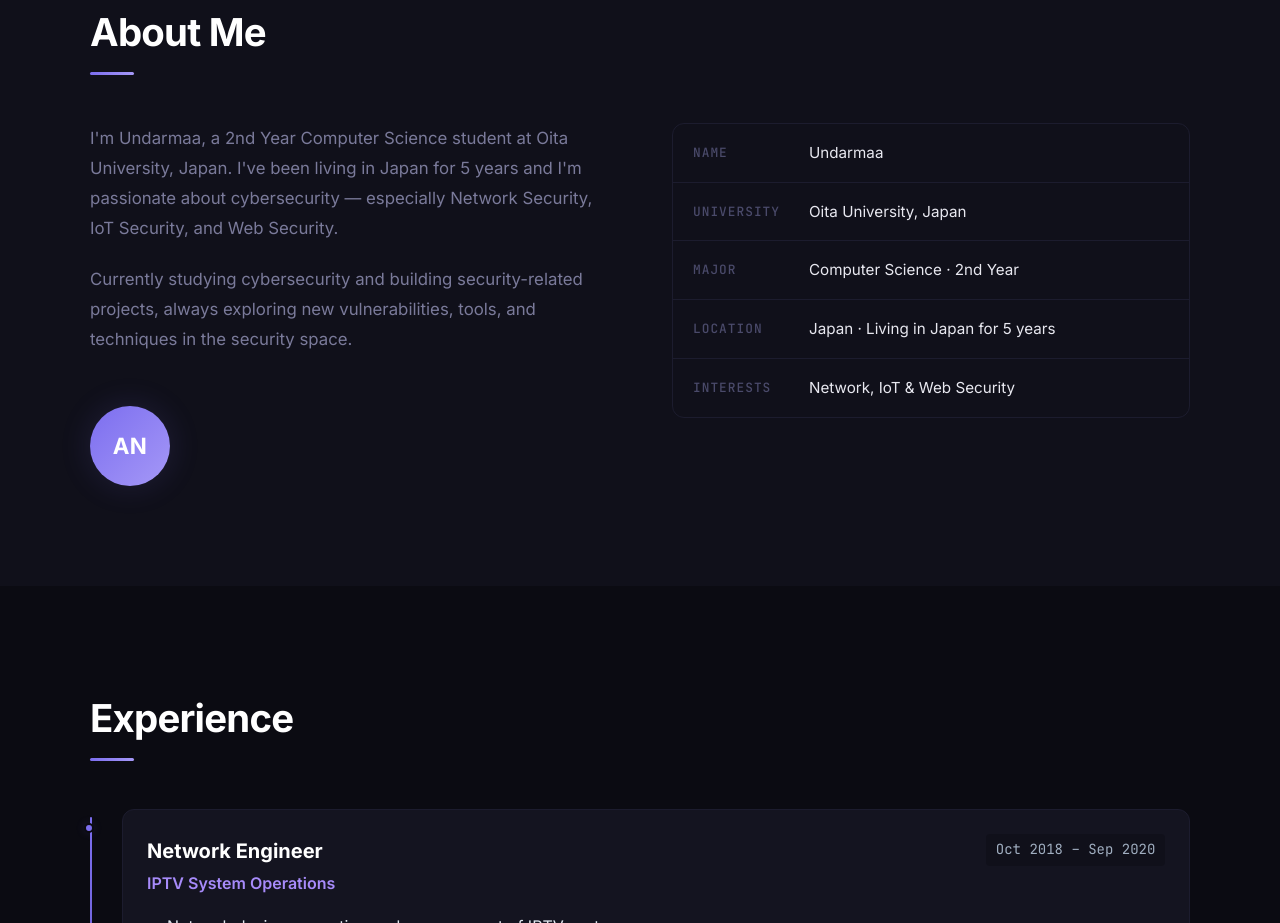
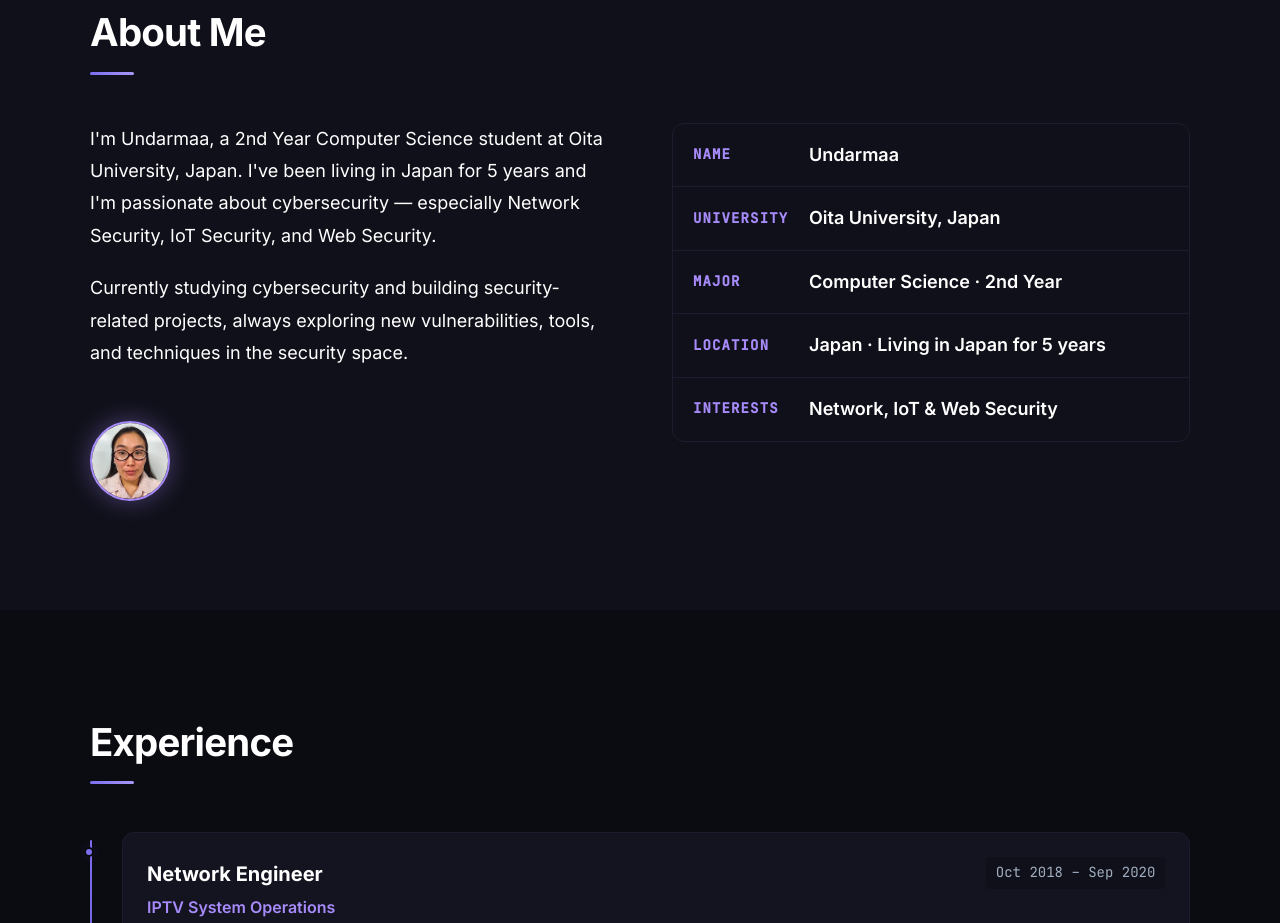
Before and after one commit to andro73787/my-website, a React (Create React App) app in the folder myprofile/: page / in a window 1280 px wide. Shown: the part 900-1823 px from the top of the page. Built offline with nearby package versions, Linux system fonts and the light colour scheme.

Commit message:
Improve About Me section text visibility

```diff
--- a/myprofile/src/components/About.css
+++ b/myprofile/src/components/About.css
@@ -10,9 +10,9 @@
 }
 
 .about__para {
-  color: var(--text-secondary);
+  color: #ffffff;
   margin-bottom: 1.25rem;
-  font-size: 1.05rem;
+  font-size: 1.125rem;
   line-height: 1.8;
 }
 
@@ -25,15 +25,16 @@
   width: 80px;
   height: 80px;
   border-radius: 50%;
-  background: linear-gradient(135deg, var(--accent), var(--accent-light));
-  display: flex;
-  align-items: center;
-  justify-content: center;
-  font-size: 1.4rem;
-  font-weight: 700;
-  color: #fff;
-  letter-spacing: 0.02em;
-  box-shadow: 0 0 32px var(--accent-glow);
+  overflow: hidden;
+  border: 2px solid #a78bfa;
+  box-shadow: 0 0 24px rgba(167, 139, 250, 0.4);
+}
+
+.about__avatar-inner img {
+  width: 100%;
+  height: 100%;
+  object-fit: cover;
+  display: block;
 }
 
 .about__details {
@@ -59,17 +60,18 @@
 }
 
 .about__detail-label {
-  font-size: 0.8rem;
-  font-weight: 500;
+  font-size: 0.875rem;
+  font-weight: 700;
   text-transform: uppercase;
   letter-spacing: 0.08em;
-  color: var(--text-muted);
+  color: #a78bfa;
   font-family: var(--font-mono);
 }
 
 .about__detail-value {
-  font-size: 0.95rem;
-  color: var(--text-primary);
+  font-size: 1.125rem;
+  font-weight: 600;
+  color: #ffffff;
 }
 
 .about__email {
--- a/myprofile/src/components/About.js
+++ b/myprofile/src/components/About.js
@@ -1,5 +1,6 @@
 import useInView from '../hooks/useInView';
 import { useLanguage } from '../context/LanguageContext';
+import profilePhoto from '../assets/profile.jpg';
 import './About.css';
 
 export default function About() {
@@ -20,7 +21,9 @@ export default function About() {
               <p key={i} className="about__para">{p}</p>
             ))}
             <div className="about__avatar">
-              <div className="about__avatar-inner">AN</div>
+              <div className="about__avatar-inner">
+                <img src={profilePhoto} alt="Profile" />
+              </div>
             </div>
           </div>
 
```
